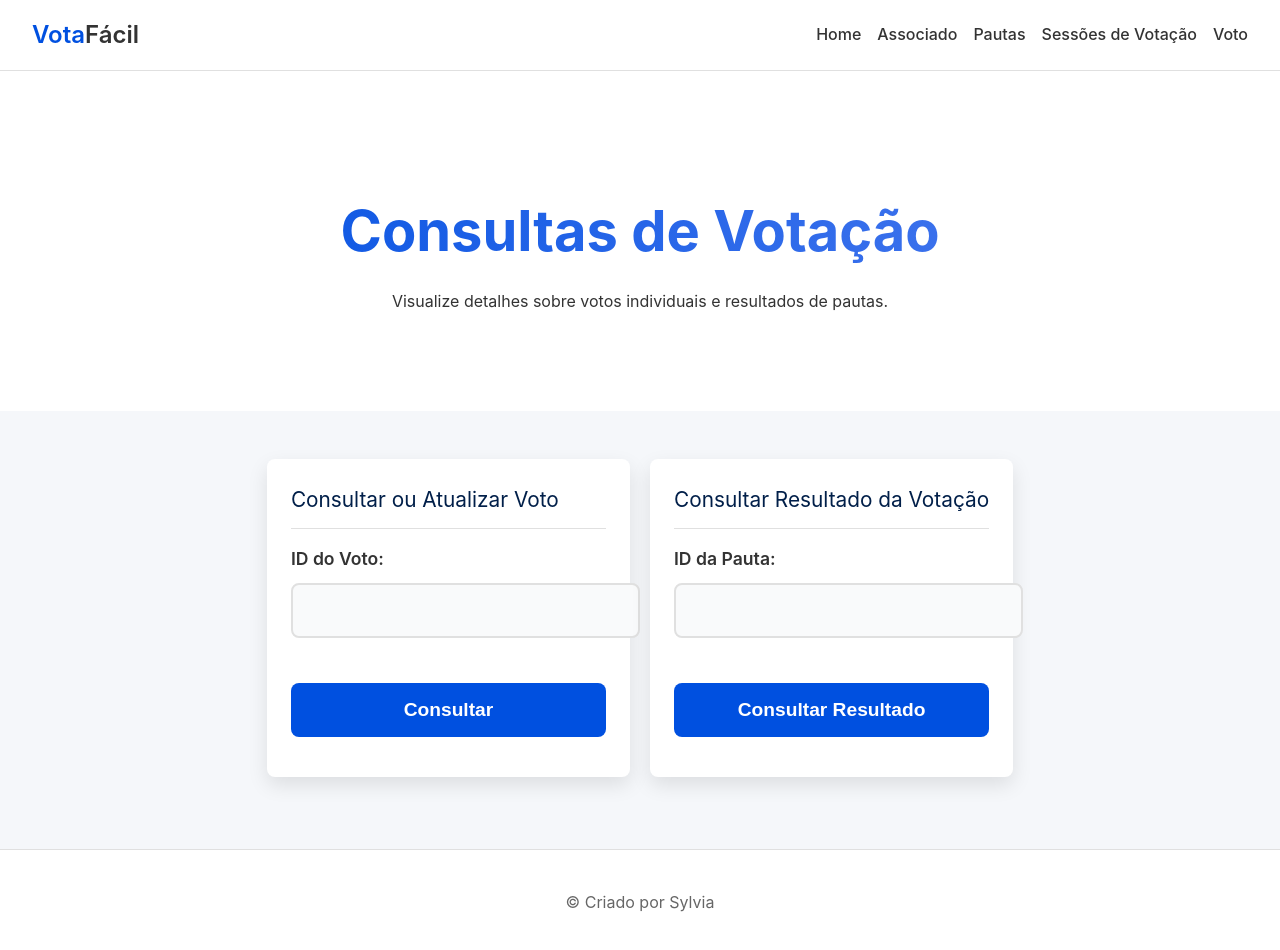
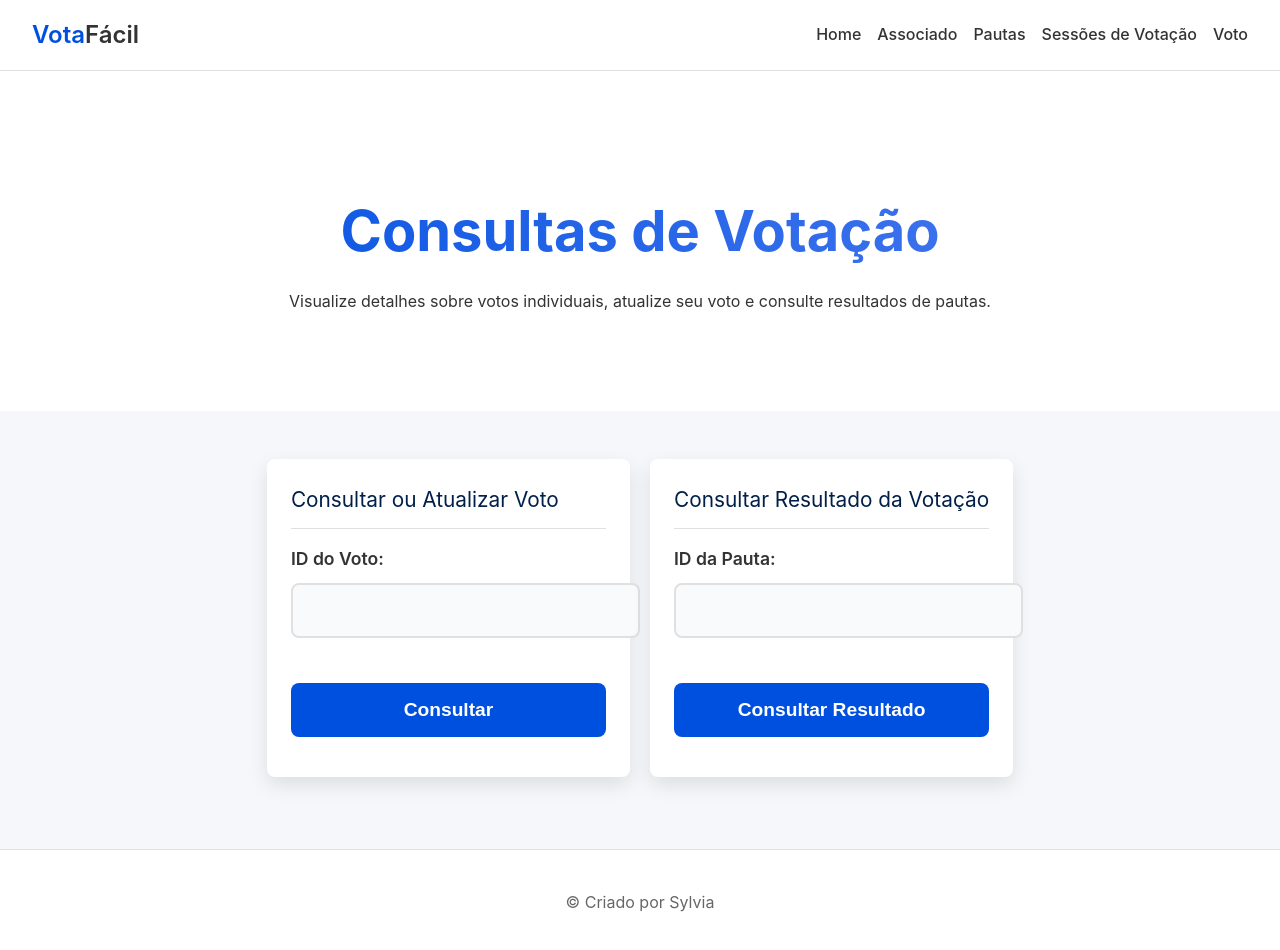
Before and after one commit to sylviavitoria/desafio-votacao-front, a React (Vite) app: page /voto in a window 1280 px wide. Shown: the top 950 px of the page. Built offline with nearby package versions, Linux system fonts and the light colour scheme; a web font is replaced by a local one.

Commit message:
feat: adicionar botões de ação na página de detalhes do voto e atualizar descrição na página de votação

```diff
--- a/src/components/DetalheVoto.tsx
+++ b/src/components/DetalheVoto.tsx
@@ -39,6 +39,10 @@ const DetalheVoto = () => {
             <p><strong>Voto:</strong> {voto.opcao}</p>
             <p><strong>Data/Hora:</strong> {new Date(voto.dataHora).toLocaleString()}</p>
           </div>
+          <div className="card-acoes">
+            <button className="botao-secundario">Voltar</button>
+            <button className="botao-principal">Detalhar Pauta</button>
+          </div>
         </div>
       </div>
     </>
--- a/src/pages/Home.tsx
+++ b/src/pages/Home.tsx
@@ -9,7 +9,7 @@ const Home = () => {
         descricao="Confira todas as pautas disponíveis para votação"
       />
       <div className="content full-width">
-        <ListarPautas titulo="Pautas Disponíveis" />
+        <ListarPautas titulo="Todas as Pautas" />
       </div>
     </>
   );
--- a/src/pages/Voto.tsx
+++ b/src/pages/Voto.tsx
@@ -7,7 +7,7 @@ const Voto = () => {
     <>
       <Banner
         titulo="Consultas de Votação"
-        descricao="Visualize detalhes sobre votos individuais e resultados de pautas."
+        descricao="Visualize detalhes sobre votos individuais, atualize seu voto e consulte resultados de pautas."
       />
       <div className="content">
         <div style={{ display: 'grid', gridTemplateColumns: '1fr 1fr', gap: '20px' }}>
```
